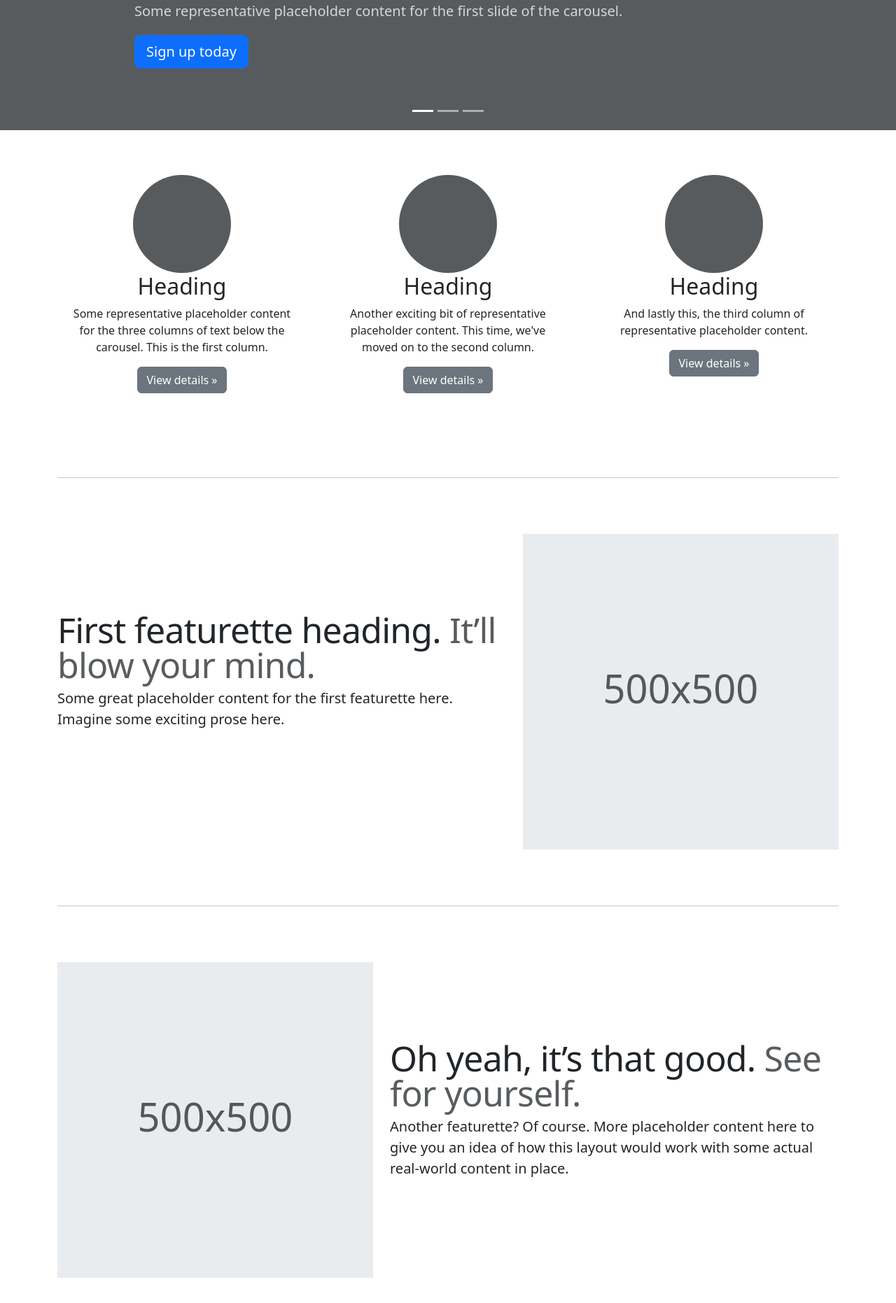
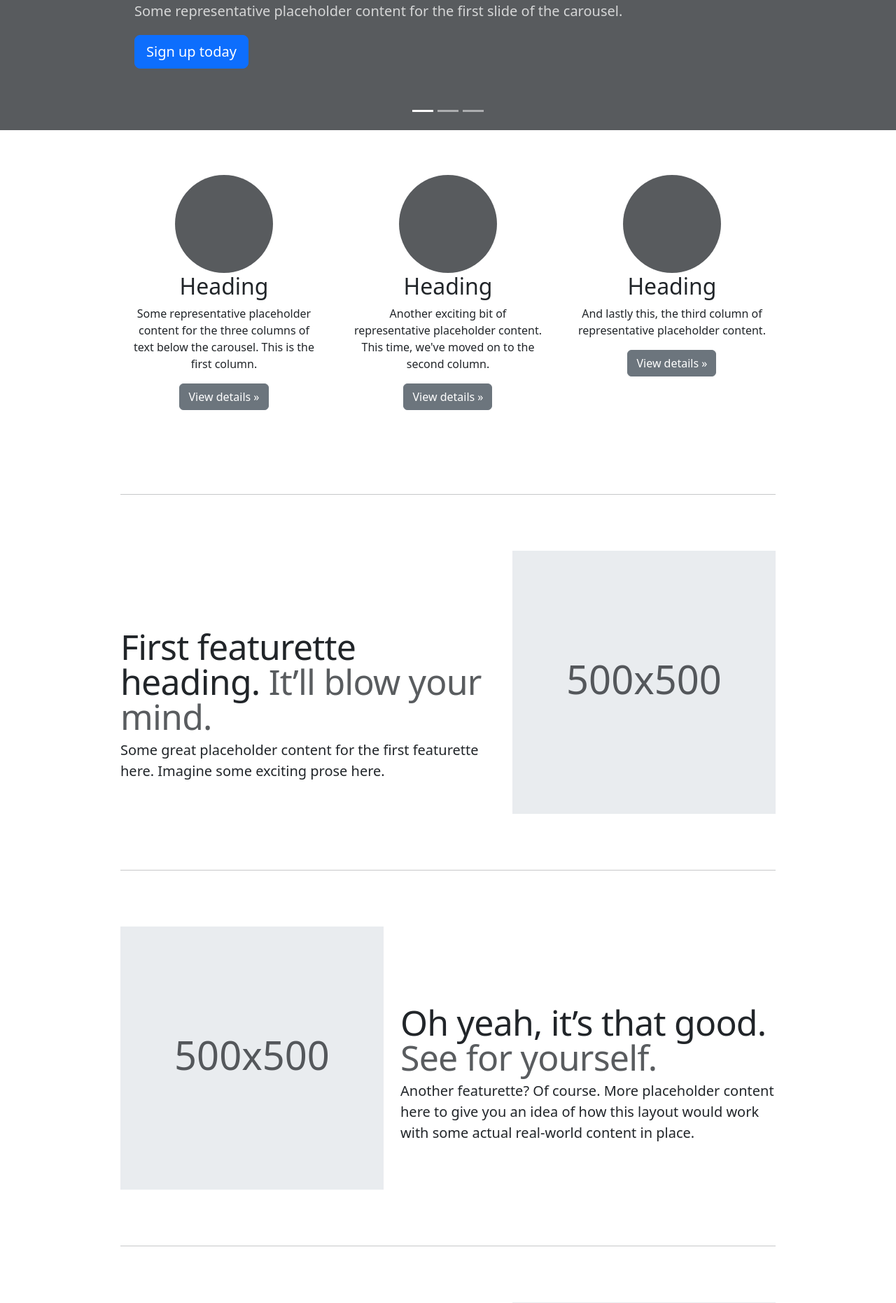
Before and after one commit to husanswe/php_project, a PHP site: page / in a window 1280 px wide. Shown: the part 374-2236 px from the top of the page at 70% size. Run offline with PHP 8.4, Linux system fonts and the light colour scheme.

Commit message:
changing in style.css

```diff
--- a/style.css
+++ b/style.css
@@ -135,6 +135,18 @@ body {
   letter-spacing: -.05rem;
 }
 
+body {
+  background-image: linear-gradient(180deg, var(--bs-secondary-bg), var(--bs-body-bg) 100px, var(--bs-body-bg));
+}
+
+.container {
+  max-width: 960px;
+}
+
+.pricing-header {
+  max-width: 700px;
+}
+
 /* rtl:end:remove */
 
 /* RESPONSIVE CSS
```
